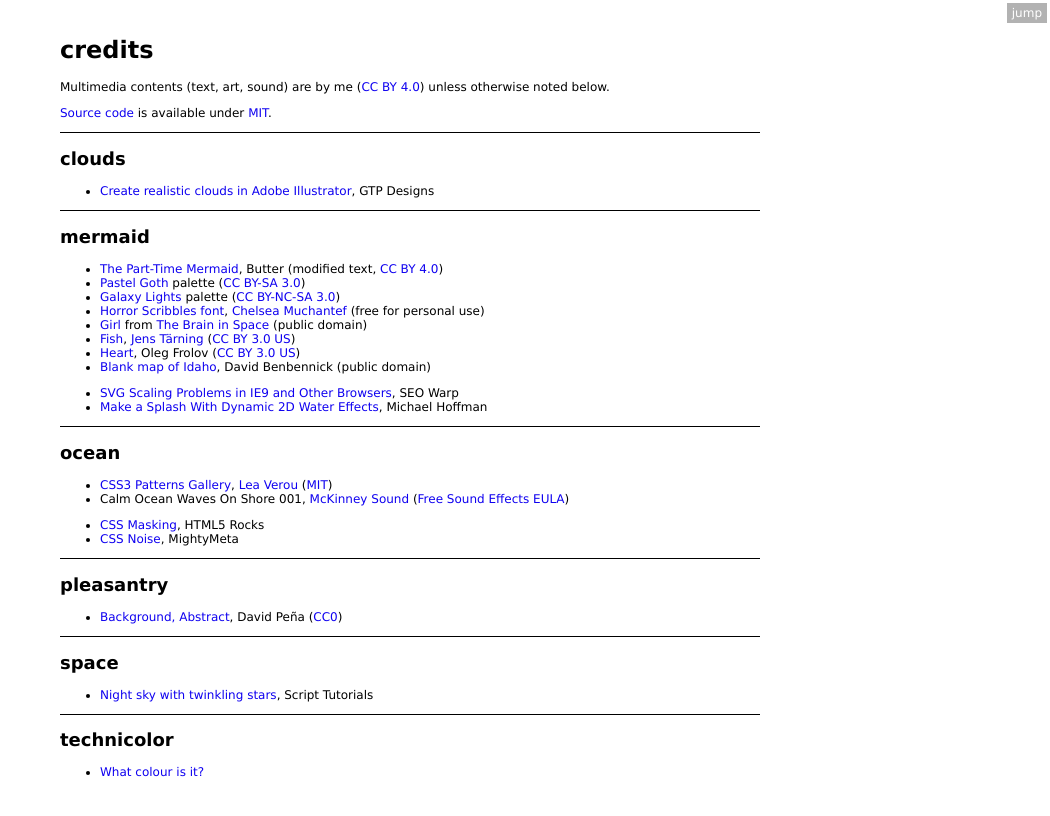
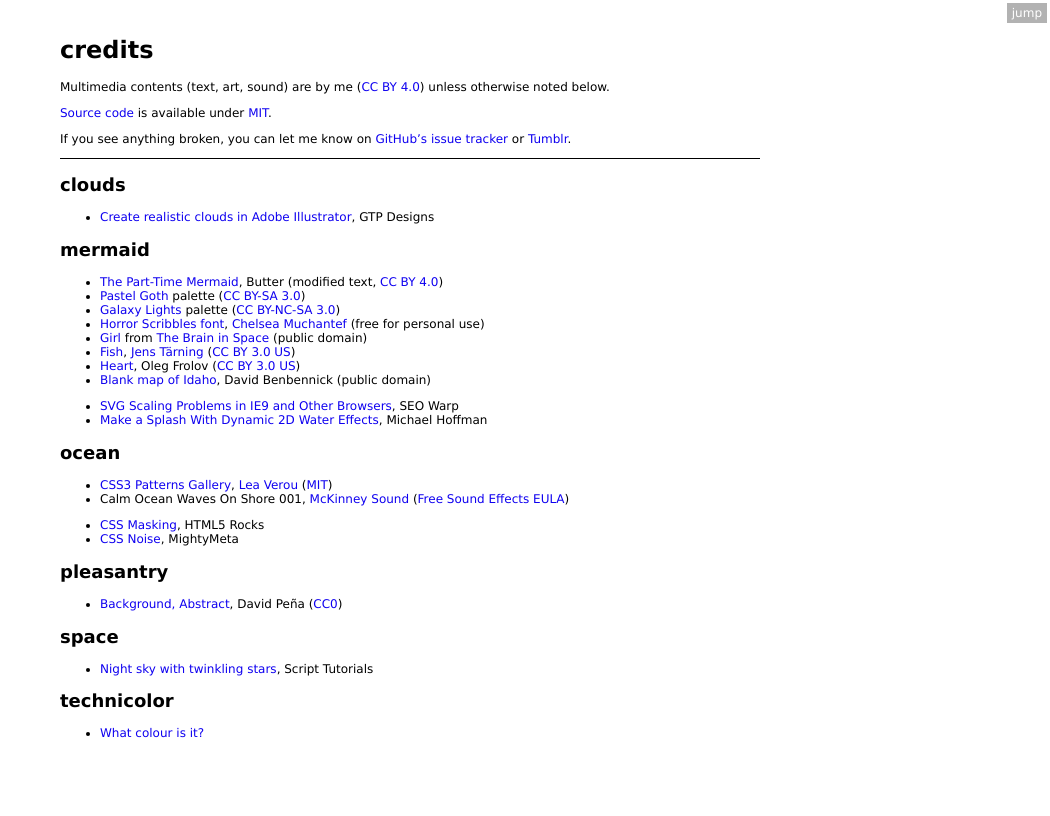
Before and after one commit to redsummernight/redsummernight.github.io, a Jekyll site: the page built from credits/index.html, in a window 1280 px wide. Shown: the top 816 px of the page, without its empty margins (230-1280 px from the left). Built offline with Jekyll 4.4.1, drawn with Linux system fonts in a browser that asks for light colours.

Commit message:
Add bug report links
- Remove credits dividers now that we have headers
- Change heaven's description

```diff
--- a/credits/index.html
+++ b/credits/index.html
@@ -17,6 +17,12 @@
 	under <a rel="license" href="{{ site.baseurl }}/LICENSE.txt">MIT</a>.
 </p>
 
+<p>
+	If you see anything broken, you can let me know
+	on <a href="https://github.com/redsummernight/redsummernight.github.io/issues">GitHub’s issue tracker</a>
+	or <a href="http://redsummernight.tumblr.com/">Tumblr</a>.
+</p>
+
 <hr>
 {% assign pages = '' | split: ''  %}
 {% for p in site.pages %}
@@ -34,6 +40,5 @@
 	{% if p.references != '' %}
 		{{ p.references | markdownify }}
 	{% endif %}
-	{% unless forloop.last %}<hr>{% endunless %}
 {% endfor %}
 </div>
--- a/ocean/heaven/index.html
+++ b/ocean/heaven/index.html
@@ -1,6 +1,6 @@
 ---
 title: heaven
-description: mad race to protracted bliss
+description: sustainable bliss
 stylesheets: [../style]
 ---
 <div class="table">
```
